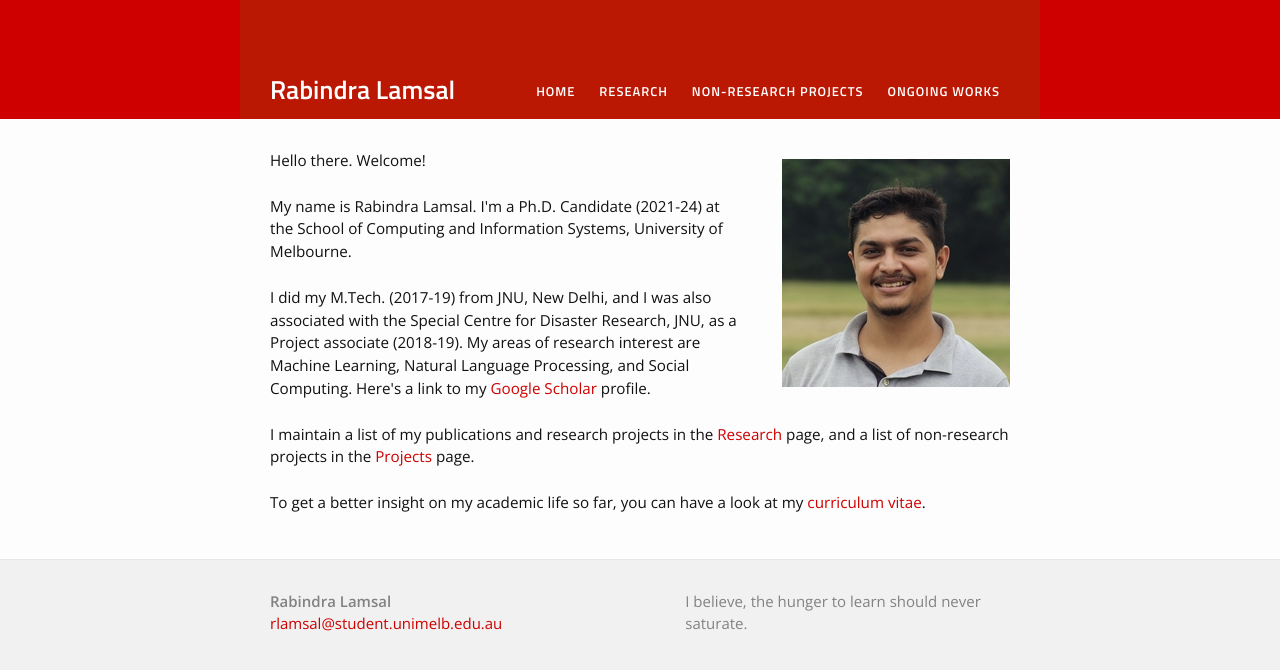
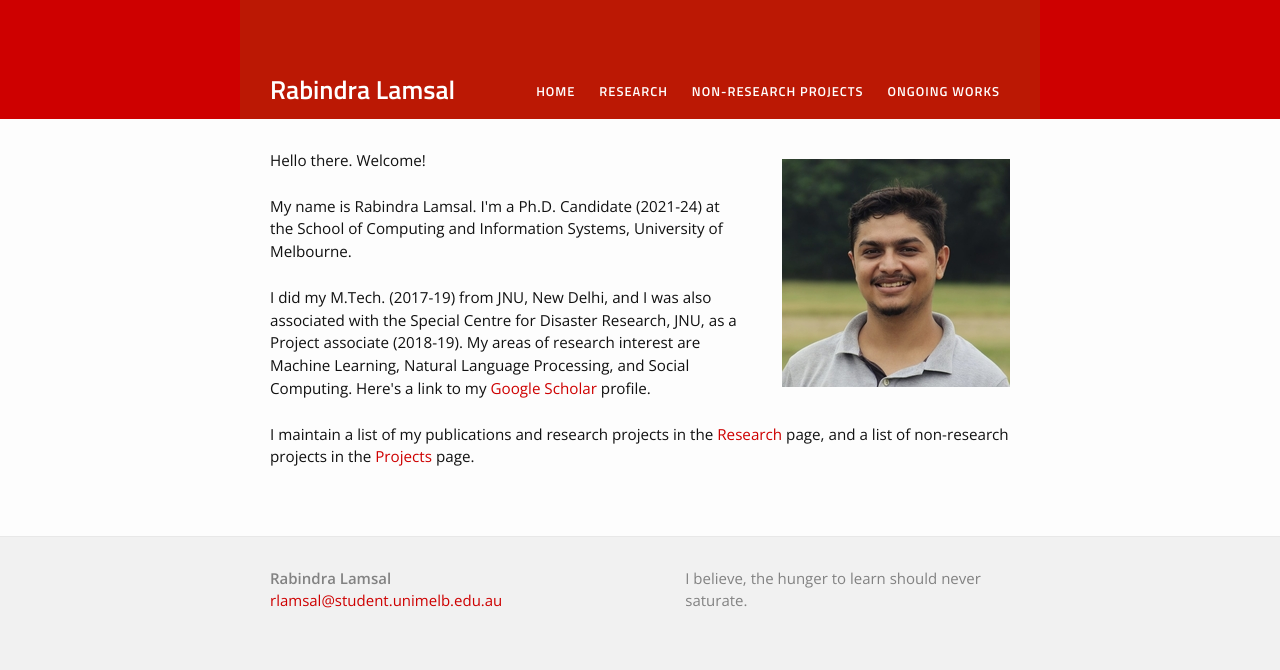
Before and after one commit to rabindralamsal/personal-site, a Jekyll site: the page built from index.html, in a window 1280 px wide. Shown: the top 670 px of the page. Built offline with Jekyll 4.4.1, drawn with Linux system fonts in a browser that asks for light colours.

Commit message:
Update index.html

```diff
--- a/index.html
+++ b/index.html
@@ -8,6 +8,4 @@ layout: default
 
 I maintain a list of my publications and research projects in the <a href="/research/">Research</a> page, and a list of non-research projects in the <a href="/projects">Projects</a> page.<br><br>
 
-To get a better insight on my academic life so far, you can have a look at my <a href="/rabindra_lamsal_cv.pdf">curriculum vitae</a>. </p>
-
 </div>
```
